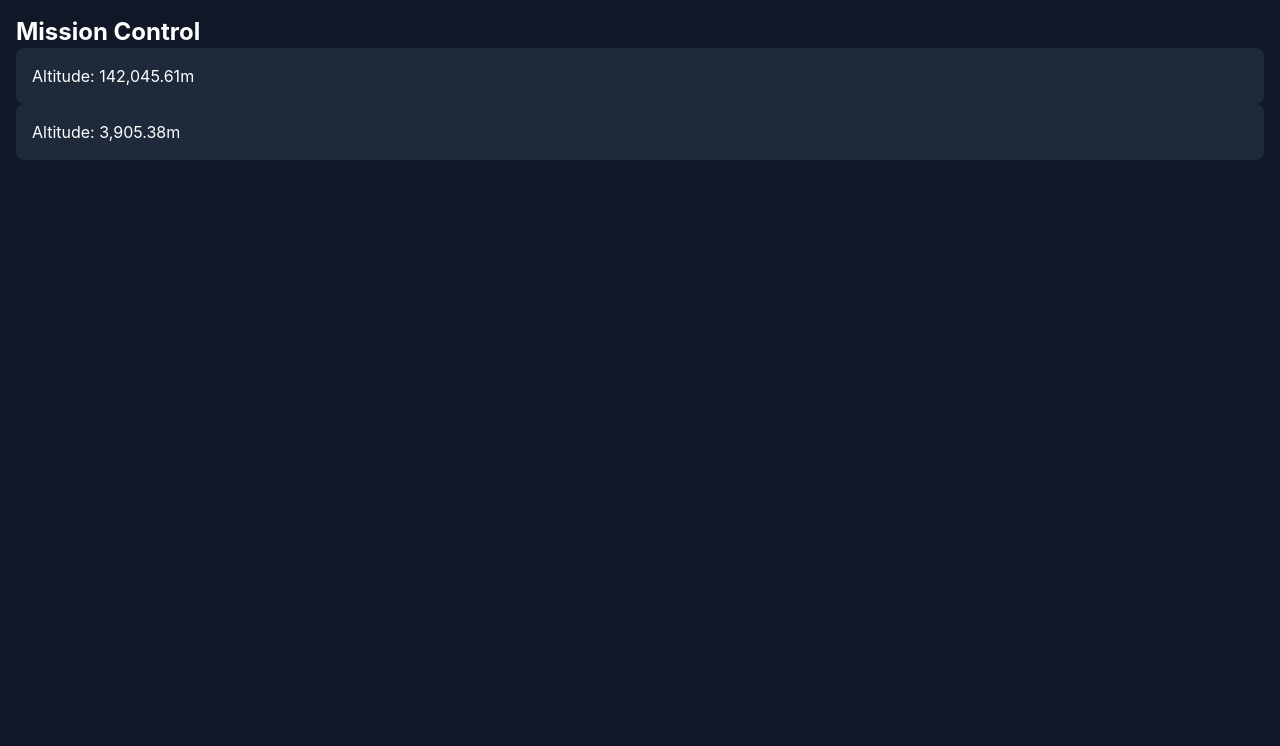
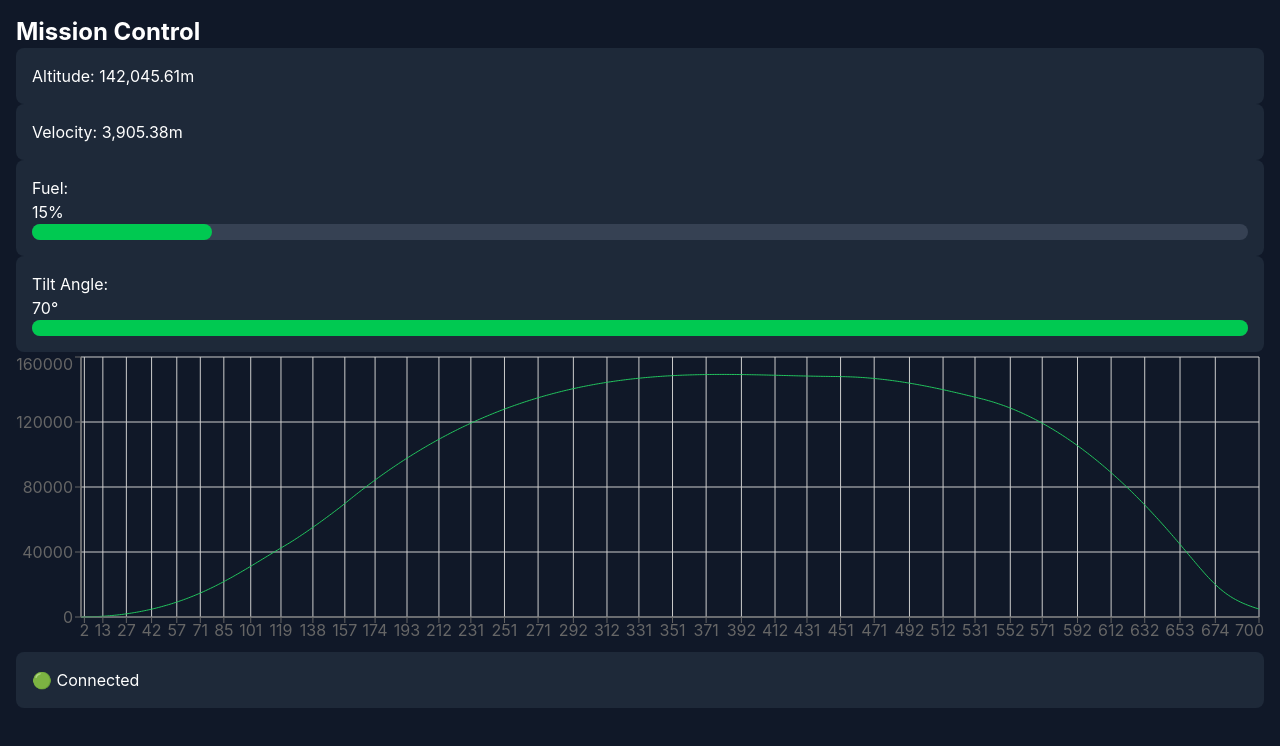
Before and after one commit to clxrie/rocket-simulator, a React (Vite) app: page / in a window 1280 px wide. Shown: the top 746 px of the page. Built offline with nearby package versions, Linux system fonts and the light colour scheme.

Commit message:
added connection status and graph'

```diff
--- a/src/App.tsx
+++ b/src/App.tsx
@@ -1,6 +1,10 @@
 import { flightData } from "./data/fakeFlight"
 import AltitudeGauge from "./components/gauges/AltitudeGauge"
 import VelocityGauge from "./components/gauges/VelocityGauge"
+import FuelBar from "./components/gauges/FuelBar"
+import AngleDisplay from "./components/gauges/AngleDisplay"
+import FlightChart from "./components/charts/FlightChart"
+import ConnectionStatus from "./components/status/ConnectionStatus"
 
 export default function App() {
   return (
@@ -8,6 +12,10 @@ export default function App() {
       <h1 className="text-2xl font-bold">Mission Control</h1>
       <AltitudeGauge H={flightData[300].H} />
       <VelocityGauge V={flightData[300].V} />
+      <FuelBar F = {flightData[300].F}/>
+      <AngleDisplay D={flightData[150].D} />
+      <FlightChart />
+      <ConnectionStatus connected={true} />
     </div>
   )
 }
--- a/src/components/charts/FlightChart.tsx
+++ b/src/components/charts/FlightChart.tsx
@@ -0,0 +1,18 @@
+import { LineChart, Line, XAxis, YAxis, CartesianGrid, Tooltip, ResponsiveContainer } from 'recharts'
+import { flightData } from '../../data/fakeFlight'
+
+function FlightChart(){
+
+    return(
+        <ResponsiveContainer width="100%" height={300}>
+            <LineChart data={flightData}>
+                <XAxis dataKey="time"/>
+                <YAxis />
+                <CartesianGrid />
+                <Tooltip />
+                <Line dataKey="H" stroke="#22c55e" dot={false} />
+            </LineChart>
+        </ResponsiveContainer>
+    );
+}
+export default FlightChart
--- a/src/components/gauges/AngleDisplay.tsx
+++ b/src/components/gauges/AngleDisplay.tsx
@@ -0,0 +1,17 @@
+function AngleDisplay({D} : {D: [number, number, number];}){
+    const angle = Math.atan2(D[0], D[1]) * (180 / Math.PI)
+    return(
+            <div className="bg-gray-800 rounded-lg p-4">
+            <label>Tilt Angle:</label>
+            <p>{angle.toFixed(0)}°</p>
+            <div className="w-full h-4 bg-gray-700 rounded-full">
+                <div className="h-full rounded-full bg-green-500" style={{ width: `${angle}°` }}>
+
+                </div>
+
+            </div>
+        </div>
+    );
+
+}
+export default AngleDisplay
--- a/src/components/gauges/FuelBar.tsx
+++ b/src/components/gauges/FuelBar.tsx
@@ -0,0 +1,16 @@
+function FuelBar({F} : {F: number}){
+    const percentage = (F / 393260) * 100
+    return(
+        <div className="bg-gray-800 rounded-lg p-4">
+            <label>Fuel:</label>
+            <p>{percentage.toFixed(0)}%</p>
+            <div className="w-full h-4 bg-gray-700 rounded-full">
+                <div className="h-full rounded-full bg-green-500" style={{ width: `${percentage}%` }}>
+
+                </div>
+
+            </div>
+        </div>
+    );
+}
+export default FuelBar
--- a/src/components/gauges/VelocityGauge.tsx
+++ b/src/components/gauges/VelocityGauge.tsx
@@ -2,7 +2,7 @@ function VelocityGauge({V} : {V: number}){
 
     return(
         <div className="bg-gray-800 rounded-lg p-4">
-            <label>Altitude: {V.toLocaleString()}m</label>
+            <label>Velocity: {V.toLocaleString()}m</label>
         </div>
     );
 }
--- a/src/components/status/ConnectionStatus.tsx
+++ b/src/components/status/ConnectionStatus.tsx
@@ -0,0 +1,9 @@
+function ConnectionStatus( {connected}: {connected: boolean}){
+        return(
+                <div className = "bg-gray-800 rounded-lg p-4">
+                { connected? "🟢 Connected" : "🔴 Disconnected"}
+                </div>
+        );
+}
+
+export default ConnectionStatus
```
